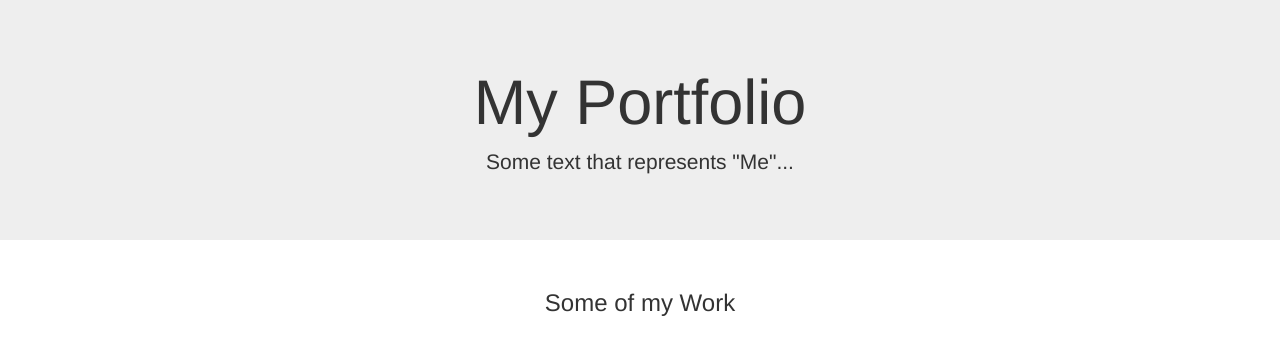
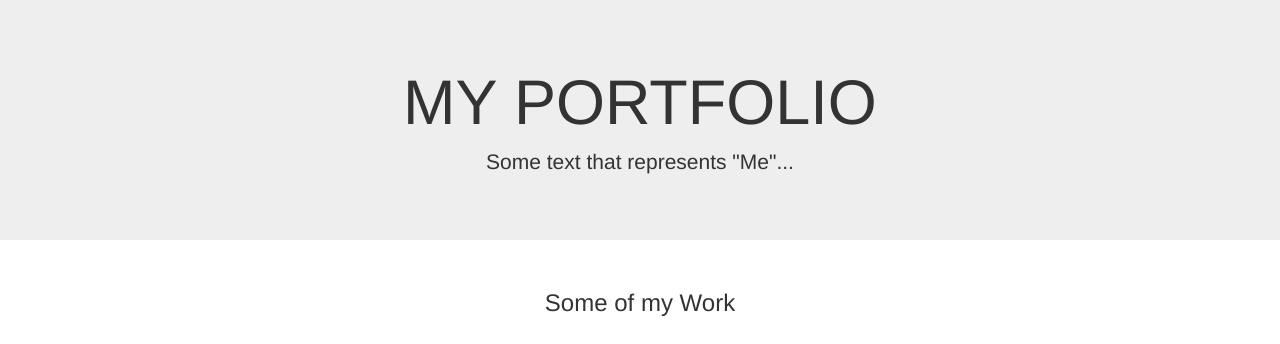
Before and after one commit to iamhasibul/hasibul-islam, a website: page projects.html in a window 1280 px wide. Shown: the top 344 px of the page. Drawn offline with nearby package versions, Linux system fonts and the light colour scheme.

Commit message:
Update projects.html

```diff
--- a/projects.html
+++ b/projects.html
@@ -1,7 +1,7 @@
 <!DOCTYPE html>
 <html lang="en">
 <head>
-  <title>Bootstrap Example</title>
+  <title>My Portfolio</title>
   <meta charset="utf-8">
   <meta name="viewport" content="width=device-width, initial-scale=1">
   <link rel="stylesheet" href="https://maxcdn.bootstrapcdn.com/bootstrap/3.4.1/css/bootstrap.min.css">
@@ -25,7 +25,7 @@
 
 <div class="jumbotron">
   <div class="container text-center">
-    <h1>My Portfolio</h1>
+    <h1>MY PORTFOLIO</h1>
     <p>Some text that represents "Me"...</p>
   </div>
 </div>
```
